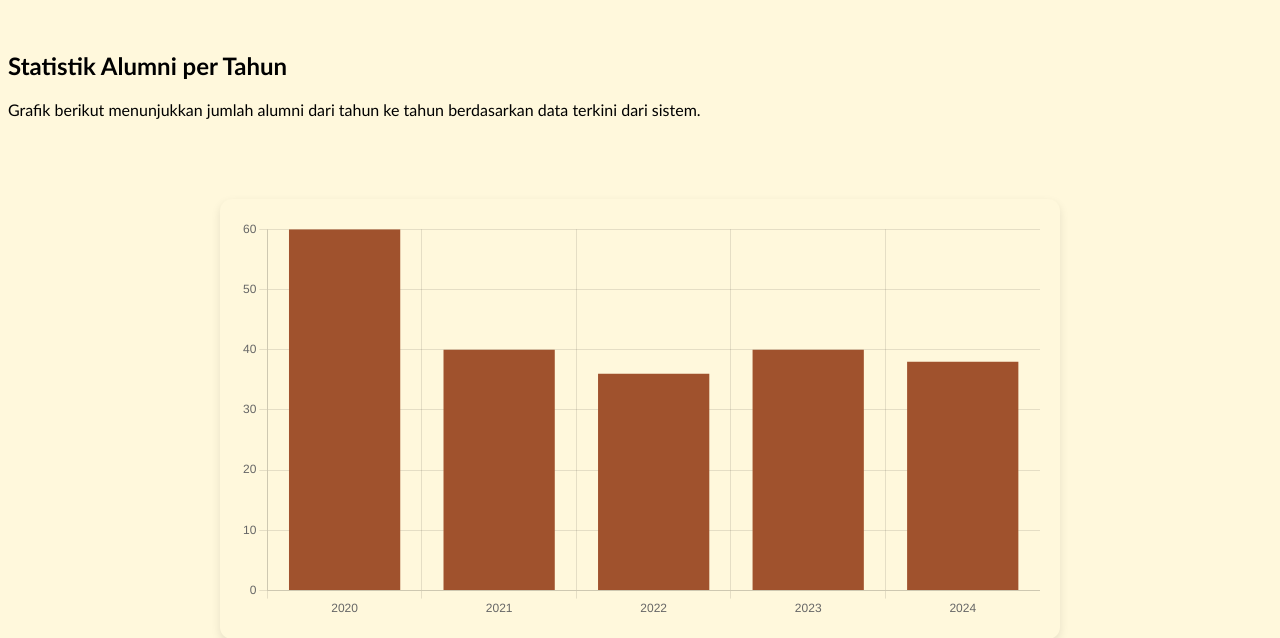
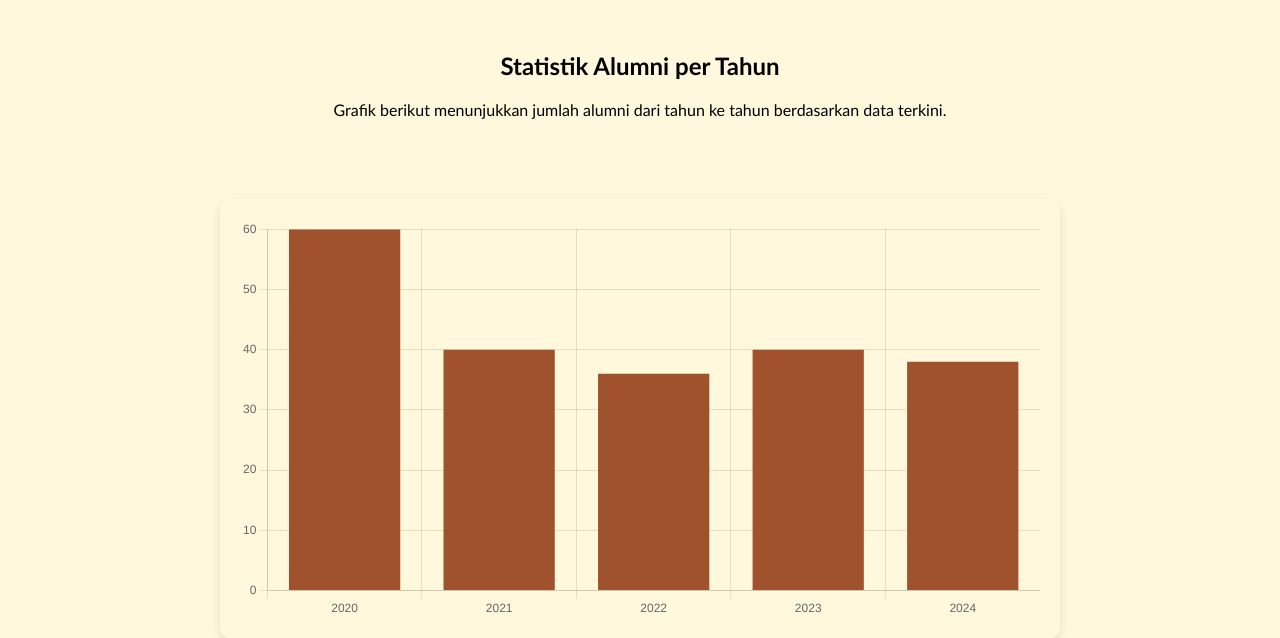
Before and after one commit to Erisadwi/Manajemen-Alumni-SMA, a PHP site: page /halaman_statistik_admin.php in a window 1280 px wide. Shown: the part 47-685 px from the top of the page. Run offline with PHP 8.4, Linux system fonts and the light colour scheme; data comes from the database, SQL or seed files in the repository.

Commit message:
revisi rata tengah

```diff
--- a/halaman_statistik_admin.php
+++ b/halaman_statistik_admin.php
@@ -39,8 +39,10 @@ $koneksi->close();
 </div>
 
 <div class="content">
-    <h2>Statistik Alumni per Tahun</h2>
-    <p class="deskripsi">Grafik berikut menunjukkan jumlah alumni dari tahun ke tahun berdasarkan data terkini dari sistem.</p>
+    <h2 style="text-align: center;">Statistik Alumni per Tahun</h2>
+    <p class="deskripsi" style="text-align: center;">
+        Grafik berikut menunjukkan jumlah alumni dari tahun ke tahun berdasarkan data terkini.
+    </p>
 
     <div class="chart-container">
         <canvas id="alumniChart"></canvas>
--- a/halaman_statistik_alumni.php
+++ b/halaman_statistik_alumni.php
@@ -39,8 +39,10 @@ $koneksi->close();
 </div>
 
 <div class="content">
-    <h2>Statistik Alumni per Tahun</h2>
-    <p class="deskripsi">Grafik berikut menunjukkan jumlah alumni dari tahun ke tahun berdasarkan data terkini dari sistem.</p>
+    <h2 style="text-align: center;">Statistik Alumni per Tahun</h2>
+    <p class="deskripsi" style="text-align: center;">
+        Grafik berikut menunjukkan jumlah alumni dari tahun ke tahun berdasarkan data terkini.
+    </p>
 
     <div class="chart-container">
         <canvas id="alumniChart"></canvas>
```
